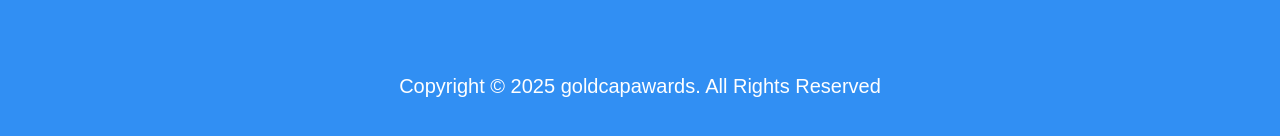
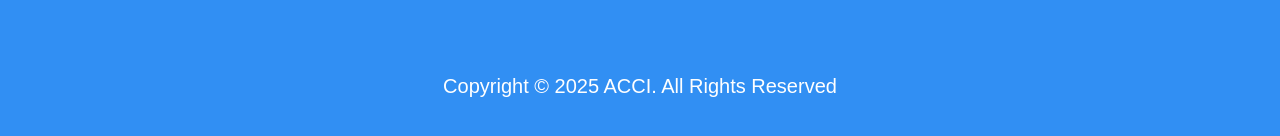
Before and after one commit to inioluwa-1/ACCI-pro, an Angular app: page / in a window 1280 px wide. Shown: the part 3991-4127 px from the top of the page. Built offline with nearby package versions, Linux system fonts and the light colour scheme.

Commit message:
dfwgddhddghJJDJD

```diff
--- a/src/app/component/footer/footer.component.html
+++ b/src/app/component/footer/footer.component.html
@@ -26,6 +26,6 @@
         </div>
     </div>
     <div class="footer-bottom">
-        <p>Copyright © 2025 goldcapawards. All Rights Reserved</p>
+        <p>Copyright © 2025 ACCI. All Rights Reserved</p>
     </div>
 </footer>
```
